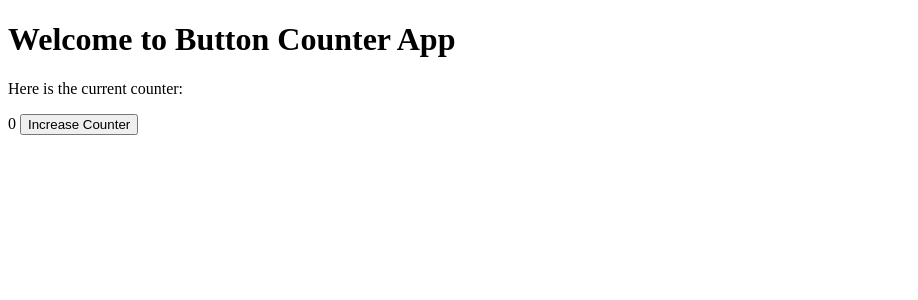
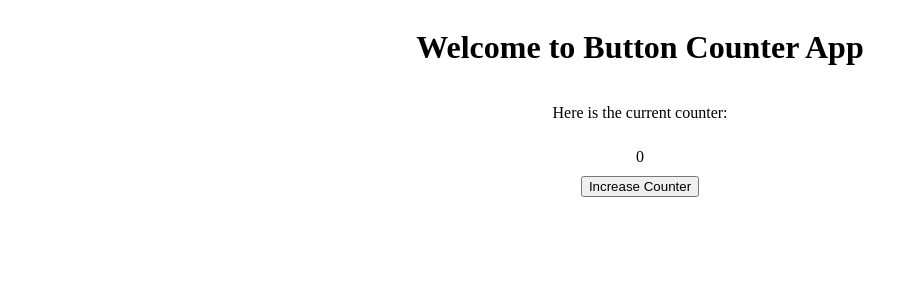
Before and after one commit to Numpang1812/button-counter-app, a SvelteKit app: page / in a window 1280 px wide. Shown: the top 300 px of the page, without its empty margins (0-918 px from the left). Built offline with nearby package versions, Linux system fonts and the light colour scheme.

Commit message:
Added simple styling

```diff
--- a/src/routes/+page.svelte
+++ b/src/routes/+page.svelte
@@ -1,10 +1,13 @@
 <script>
 	import { updateCounter, initializeCounter, counterIncrement } from "../utils/logic";
+    import "../styles/global.css";
     initializeCounter();
     updateCounter();
 </script>
-<h1>Welcome to Button Counter App</h1>
-<div>
+<div class="header-container">
+    <h1>Welcome to Button Counter App</h1>
+</div>
+<div class="counter-container">
     <p>Here is the current counter: </p>
     <span id="counter">0</span>
     <button onclick={counterIncrement}>Increase Counter</button>
--- a/src/styles/global.css
+++ b/src/styles/global.css
@@ -0,0 +1,13 @@
+.counter-container{
+    display: flex;
+    flex-direction: column;
+    align-items: center;
+    justify-content: center;
+    gap: 10px;
+}
+
+.header-container{
+    display: flex;
+    align-items: center;
+    justify-content: center;
+}
```
